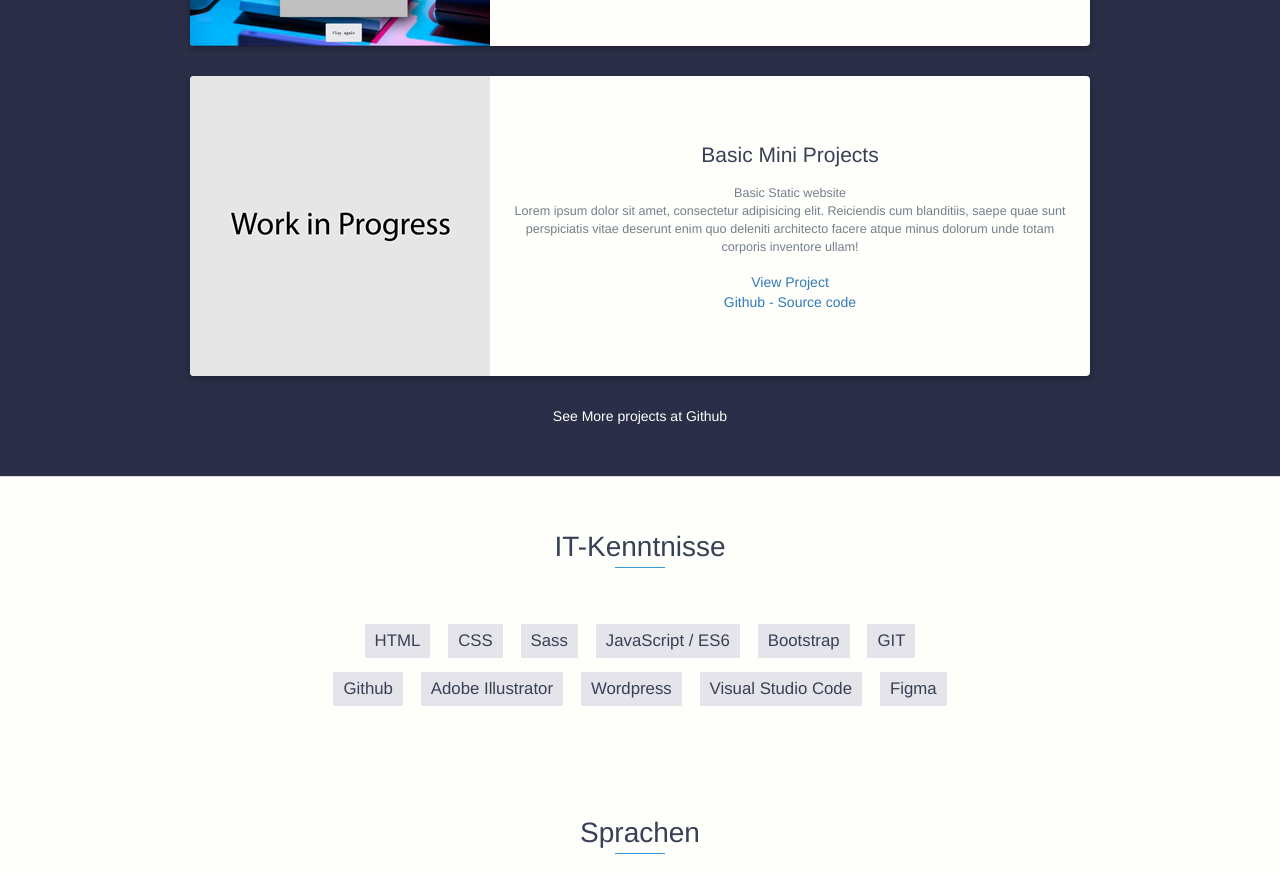
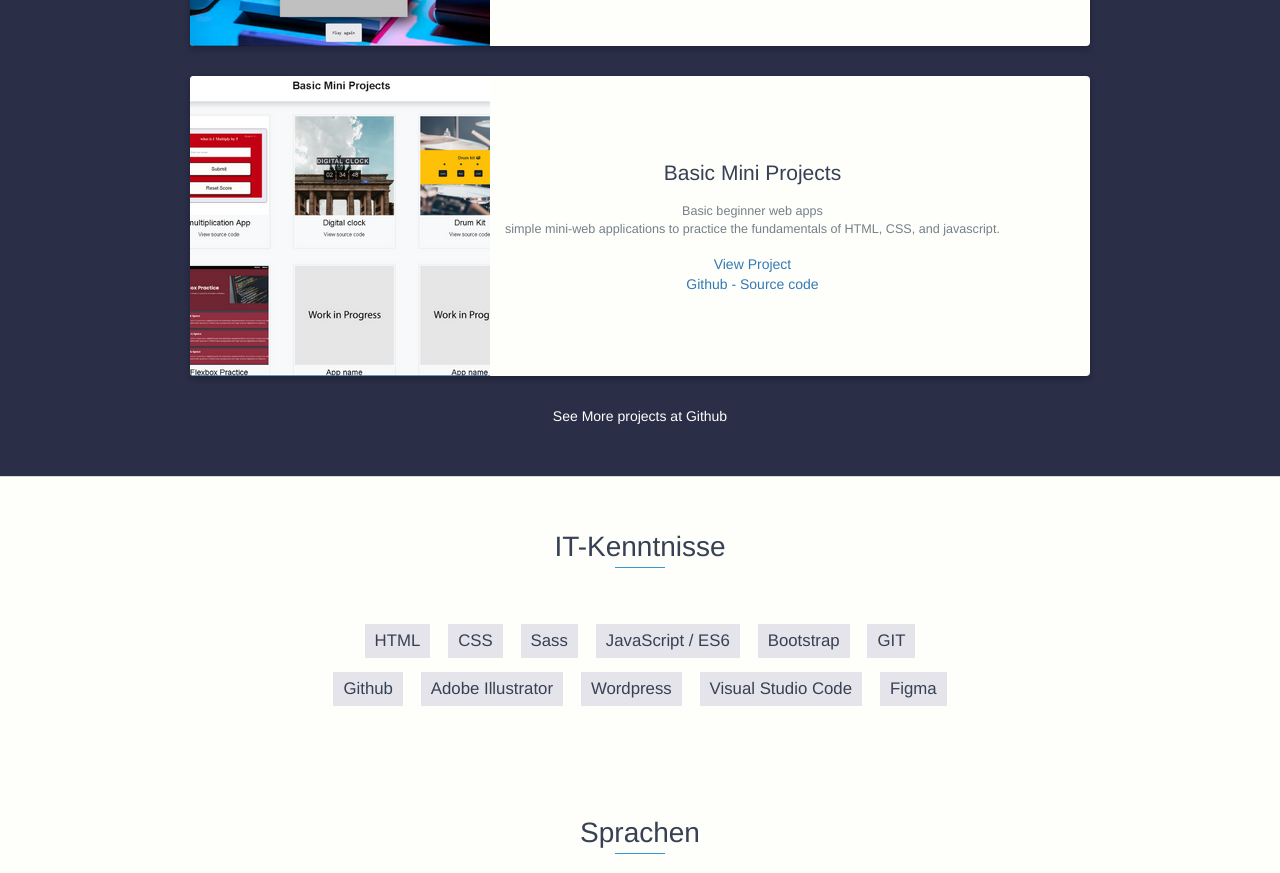
Before and after one commit to AmineTamar/Aminetamar.github.io, a website: page index.html in a window 1280 px wide. Shown: the part 3699-4572 px from the top of the page. Drawn offline with nearby package versions, Linux system fonts and the light colour scheme.

Commit message:
added basic mini apps img and descrip

```diff
--- a/index.html
+++ b/index.html
@@ -272,14 +272,14 @@ I programmed the "Burger Menu" and made sure the videos played properly using ja
                 </div>
                 <div class="project shadow-large">
                     <div class="project-image">
-                        <img src="images/project.jpg" />
+                        <img src="images/Basic-mini-projects.png" />
                     </div>
                     <!-- End .project-image -->
                     <div class="project-info">
                         <h3>Basic Mini Projects</h3>
                         <p>
-                            Basic Static website <br>
-                            Lorem ipsum dolor sit amet, consectetur adipisicing elit. Reiciendis cum blanditiis, saepe quae sunt perspiciatis vitae deserunt enim quo deleniti architecto facere atque minus dolorum unde totam corporis inventore ullam! </p>
+                            Basic beginner web apps <br>
+                            simple mini-web applications to practice the fundamentals of HTML, CSS, and javascript. </p>
                         <a href="https://basic-mini-projects-111.netlify.app/" target="_blank" rel="noopener noreferrer">View Project</a>
                         <br>
                         <a href="https://github.com/AmineTamar/basic-Mini-projects" target="_blank" rel="noopener noreferrer">Github - Source code</a>
```
Also changed, not shown: images/Basic-mini-projects.png (added).
